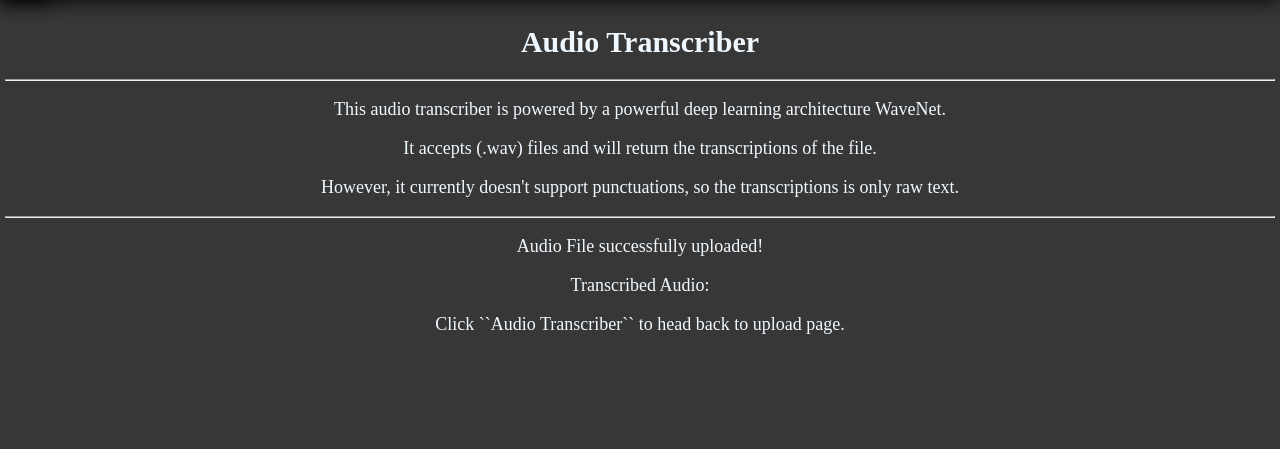
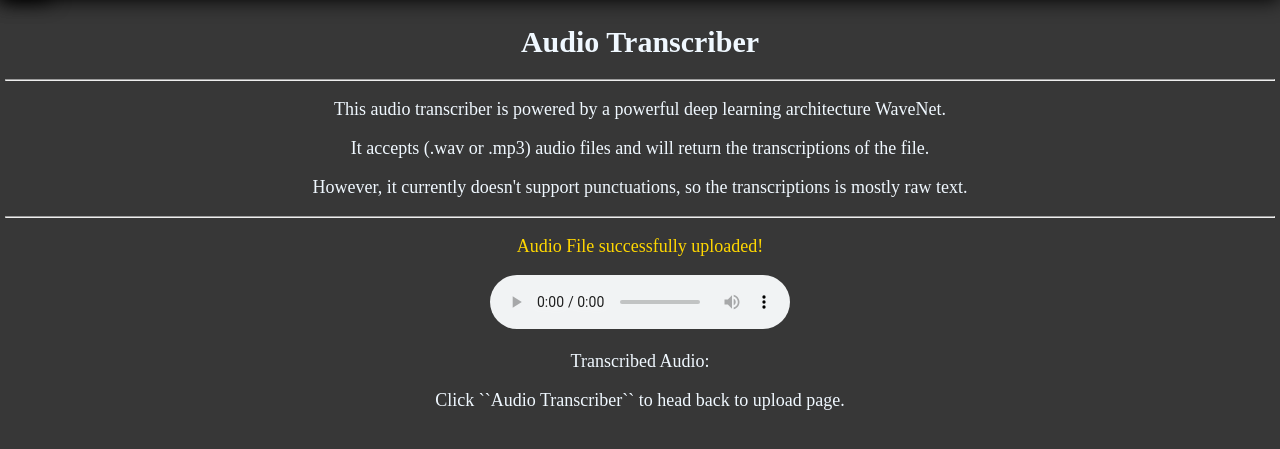
Before and after one commit to Impure-King/audio-transcriber, a Flask app: template templates/analysed.html in a window 1280 px wide. Shown: the part 50-499 px from the top of the page. Run offline with Flask 3, Linux system fonts and the light colour scheme; the template is opened without the code that fills it, so the values that code supplies are empty.

Commit message:
Finished initial prototype

```diff
--- a/app.py
+++ b/app.py
@@ -1,8 +1,9 @@
-from wavenet_loading import forward_computation, preprocess_audio, device, postprocess_transcription
+from wavenet_loading import forward_computation, preprocess_audio
 import torchaudio
 from flask import Flask, render_template, request
 import random
 import os
+import subprocess
 
 app = Flask(__name__)
 
@@ -21,20 +22,25 @@ def uploaded():
     if audio_file.filename == '':
         return "No selected file"
 
-    if audio_file.mimetype not in ["audio/wav", "audio/x-wav"]:
-        return "Invalid File Format. Please upload a WAV file."
+    if audio_file.mimetype not in ["audio/wav", "audio/x-wav", "audio/mpeg"]:
+        return f"Invalid File Format. Please upload a WAV or a MP3 file."
 
     file_path = "uploads/" + str(random.randint(1, 1000)) + audio_file.filename # Adding some seeding
 
+
     audio_file.save(file_path)
 
+    if audio_file.filename[-3:] == "mp3":
+        subprocess.call(['ffmpeg', '-i', file_path, file_path[:-3] + 'wav'])
+        os.remove(file_path)
+        file_path = file_path[:-3] + 'wav'
     audio, sr = torchaudio.load(file_path)
+    torchaudio.save("static/test_audio.wav", audio, sr)
     audio = preprocess_audio(audio, sr)
-    audio = audio.to(device)
-    transcript = forward_computation(audio)
-    transcript = postprocess_transcription(transcript)
+    transcript = forward_computation(audio)[0]
+    # transcript = postprocess_transcription(transcript)
     os.remove(file_path)
-    return render_template("analysed.html", transcription=transcript)
+    return render_template("analysed.html", transcription=transcript[0].upper() + transcript[1:] + '.')
 
 if __name__ == "__main__":
     app.run(debug=True)
--- a/static/analysed.css
+++ b/static/analysed.css
@@ -1,3 +1,11 @@
 #transcribed_text {
     color:cadetblue;
 }
+
+#upload_message {
+    color:gold
+}
+
+#audio_player {
+    text-align: center;
+}
--- a/templates/analysed.html
+++ b/templates/analysed.html
@@ -9,10 +9,16 @@
     <h1 id="title" class="text"> Audio Transcriber</h1>
     <hr>
     <p class="text">This audio transcriber is powered by a powerful deep learning architecture WaveNet.</p>
-    <p class="text">It accepts (.wav) files and will return the transcriptions of the file.</p>
-    <p class="text">However, it currently doesn't support punctuations, so the transcriptions is only raw text.</p>
+    <p class="text">It accepts (.wav or .mp3) audio files and will return the transcriptions of the file.</p>
+    <p class="text">However, it currently doesn't support punctuations, so the transcriptions is mostly raw text.</p>
     <hr>
-    <p class="text">Audio File successfully uploaded!</p>
+    <p class="text" id="upload_message">Audio File successfully uploaded!</p>
+    <div id="audio_player">
+    <audio controls autoplay>
+        <source src="../static/test_audio.wav" type="audio/wav">
+        Something is wrong.
+    </audio>
+    </div>
     <p class="text">Transcribed Audio: </p>
     <p class="text" id="transcribed_text">{{transcription}}</p>
     <p class="text">Click ``<a link="/">Audio Transcriber</a>`` to head back to upload page.</p>
--- a/templates/audio.html
+++ b/templates/audio.html
@@ -8,10 +8,10 @@
     <h1 id="title" class="text"> Audio Transcriber</h1>
     <hr>
     <p class="text">This audio transcriber is powered by a powerful deep learning architecture WaveNet.</p>
-    <p class="text">It accepts (.wav) files and will return the transcriptions of the file.</p>
-    <p class="text">However, it currently doesn't support punctuations, so the transcriptions is only raw text.</p>
+    <p class="text">It accepts (.wav or .mp3) audio files and will return the transcriptions of the file.</p>
+    <p class="text">However, it currently doesn't support punctuations, so the transcriptions is mostly raw text.</p>
     <form id="upload" action="/upload" method="post" enctype="multipart/form-data">
-        <label class="text" for="audioFile">Choose a WAV file:</label>
+        <label class="text" for="audioFile">Choose an audio file:</label>
         <br>
         <br>
         <input type="file" id="audioFile" name="audioFile" accept="audio/wav, audio/wave">
```
Also changed, not shown: test_net.py (added, +60 -0 lines), wavenet_loading.py (+22 -45 lines), wavenet_loading1.py (added, +55 -0 lines), 2 other files.
